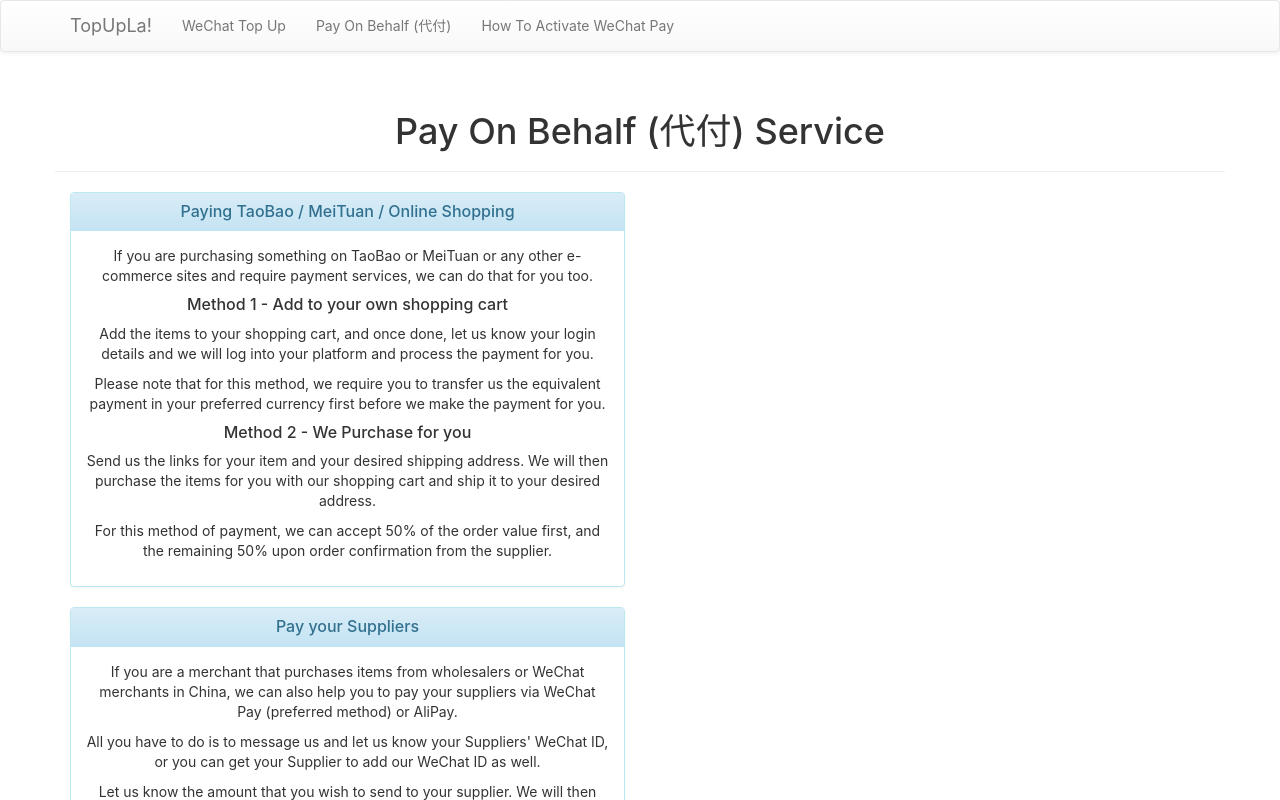
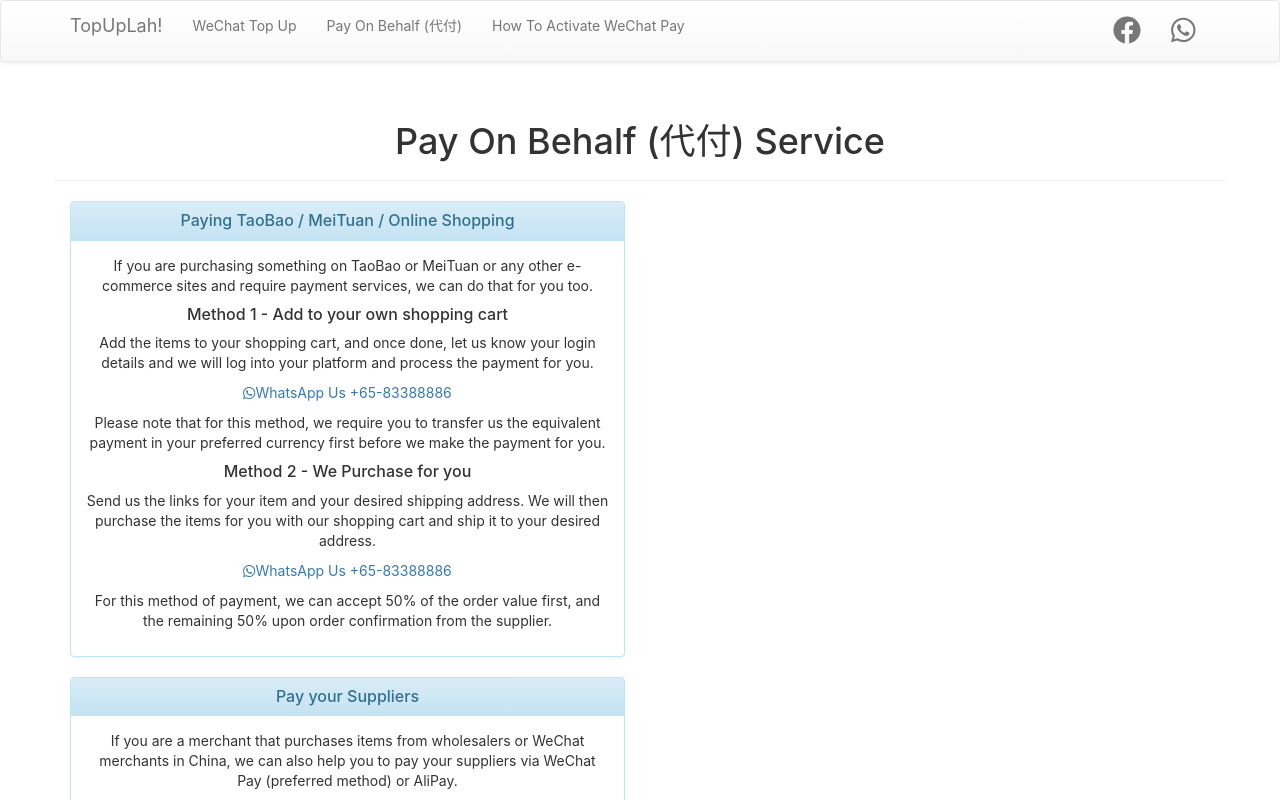
Before and after one commit to mervyns/topup-platform, a React (Create React App) app: page /payonbehalf in a window 1280 px wide. Shown: the top 800 px of the page. Built offline with nearby package versions, Linux system fonts and the light colour scheme.

Commit message:
added FB and WA links on navbar

```diff
--- a/src/App.js
+++ b/src/App.js
@@ -1,10 +1,14 @@
 import React, { Component } from "react";
 import { BrowserRouter, Route } from "react-router-dom";
+import { library } from '@fortawesome/fontawesome-svg-core'
+import { fab } from '@fortawesome/free-brands-svg-icons'
 import "./App.css";
 import NavbarPage from "./layout/Navbar";
 import WeChatTopup from "./pages/WeChatTopup";
 import WeChatWallet from "./pages/WeChatWallet";
 import PayOnBehalf from "./pages/PayOnBehalf";
+
+library.add(fab)
 
 class App extends Component {
   render() {
--- a/src/layout/Navbar.jsx
+++ b/src/layout/Navbar.jsx
@@ -1,6 +1,7 @@
 import React from "react";
 import { NavLink } from "react-router-dom";
 import { Nav, Navbar, NavItem } from "react-bootstrap";
+import { FontAwesomeIcon } from "@fortawesome/react-fontawesome";
 
 class NavbarPage extends React.Component {
   constructor(props) {
@@ -18,7 +19,7 @@
       <Navbar collapseOnSelect>
         <Navbar.Header>
           <Navbar.Brand>
-            <a href="#brand">TopUpLa!</a>
+            <a href="#brand">TopUpLah!</a>
           </Navbar.Brand>
           <Navbar.Toggle />
         </Navbar.Header>
@@ -27,15 +28,36 @@
             <NavItem eventKey={1} componentClass={NavLink} href="/" to="/">
               WeChat Top Up
             </NavItem>
-            <NavItem eventKey={1} componentClass={NavLink} href="/payonbehalf" to="/payonbehalf">
+            <NavItem
+              eventKey={2}
+              componentClass={NavLink}
+              href="/payonbehalf"
+              to="/payonbehalf"
+            >
               Pay On Behalf (代付)
             </NavItem>
-            <NavItem eventKey={1} componentClass={NavLink} href="/wallet" to="/wallet">
+            <NavItem
+              eventKey={3}
+              componentClass={NavLink}
+              href="/wallet"
+              to="/wallet"
+            >
               How To Activate WeChat Pay
             </NavItem>
             {/* <NavItem eventKey={2} componentClass={NavLink} href="/wechat" to="/wechat">
               WeChat Top Up
             </NavItem> */}
+          </Nav>
+          <Nav pullRight>
+            <NavItem eventKey={8} href="https://www.facebook.com/topupla/">
+              <FontAwesomeIcon icon={["fab", "facebook"]} size="2x" />
+            </NavItem>
+            <NavItem
+              eventKey={9}
+              href="https://wa.me/6583388886/?text=urlencodedtext"
+            >
+              <FontAwesomeIcon icon={["fab", "whatsapp"]} size="2x" />
+            </NavItem>
           </Nav>
         </Navbar.Collapse>
       </Navbar>
--- a/src/pages/PayOnBehalf.jsx
+++ b/src/pages/PayOnBehalf.jsx
@@ -1,5 +1,6 @@
 import React, { Component, Fragment } from "react";
 import { Grid, Row, Col, Panel, PageHeader } from "react-bootstrap";
+import { FontAwesomeIcon } from "@fortawesome/react-fontawesome";
 
 class PayOnBehalf extends Component {
   render() {
@@ -34,6 +35,13 @@
                     and process the payment for you.
                   </p>
                   <p>
+                    <a href="https://wa.me/6583388886/?text=urlencodedtext">
+                      <i className="fas fa-apple" />
+                      <FontAwesomeIcon icon={["fab", "whatsapp"]} />
+                      WhatsApp Us +65-83388886
+                    </a>
+                  </p>
+                  <p>
                     Please note that for this method, we require you to transfer
                     us the equivalent payment in your preferred currency first
                     before we make the payment for you.
@@ -45,6 +53,13 @@
                     Send us the links for your item and your desired shipping
                     address. We will then purchase the items for you with our
                     shopping cart and ship it to your desired address.
+                  </p>
+                  <p>
+                    <a href="https://wa.me/6583388886/?text=urlencodedtext">
+                      <i className="fas fa-apple" />
+                      <FontAwesomeIcon icon={["fab", "whatsapp"]} />
+                      WhatsApp Us +65-83388886
+                    </a>
                   </p>
                   <p>
                     For this method of payment, we can accept 50% of the order
```
Also changed, not shown: package.json (+7 -1 lines), src/index.js (line endings or trailing spaces), 1 other file (tests, documents, lock files or other folders).
